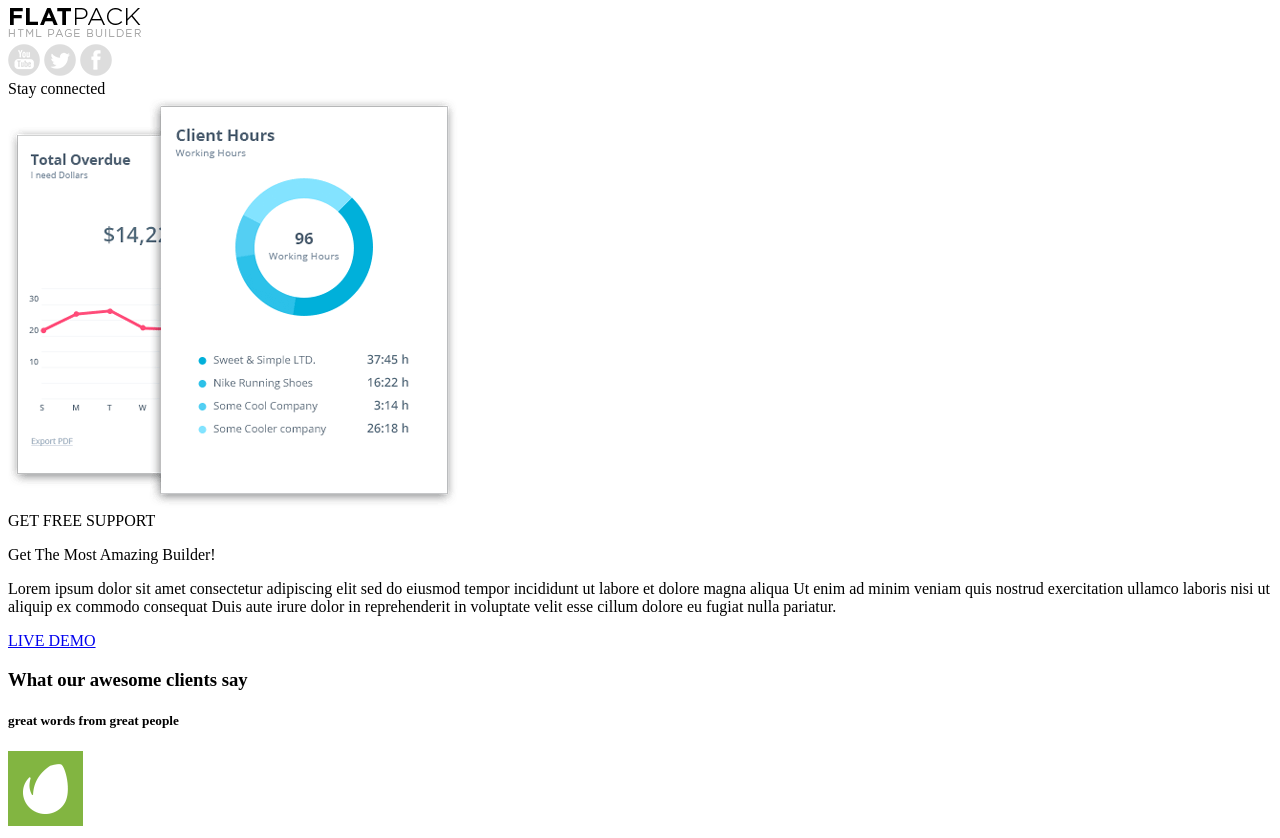
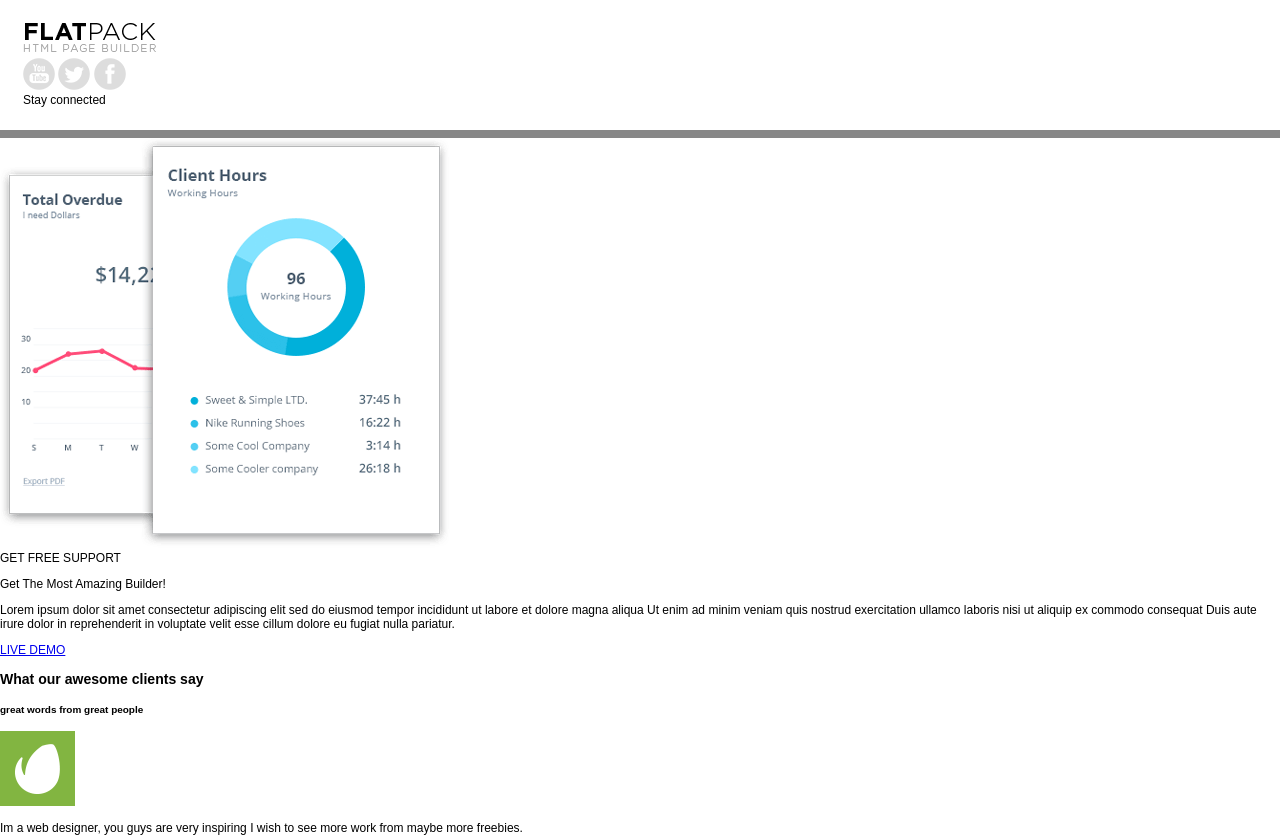
Before and after one commit to Tin281003/LTW, a plain HTML site: page Lap2/page a/page a/index.html in a window 1280 px wide. Shown: the top 838 px of the page. Drawn offline with Linux system fonts and the light colour scheme.

Commit message:
Tạo đường viền cho contener Lap2

```diff
--- a/Lap2/page a/page a/index.html
+++ b/Lap2/page a/page a/index.html
@@ -11,7 +11,7 @@
     <link rel="apple-touch-icon" href="images/apple-touch-icon.png">
     <link rel="apple-touch-icon" sizes="72x72" href="images/apple-touch-icon-72x72.png">
     <link rel="apple-touch-icon" sizes="114x114" href="images/apple-touch-icon-114x114.png">
-
+    <link href="style.css" rel="stylesheet">
 </head>
 <body>
 
--- a/Lap2/page a/page a/style.css
+++ b/Lap2/page a/page a/style.css
@@ -4,3 +4,11 @@
     margin: 0;
     padding: 0;
 }
+#section_normal_1 {
+    padding: 23px;
+    border-bottom: 8px solid;
+    border-bottom-color:#878787;
+}
+.container{
+
+}
```
